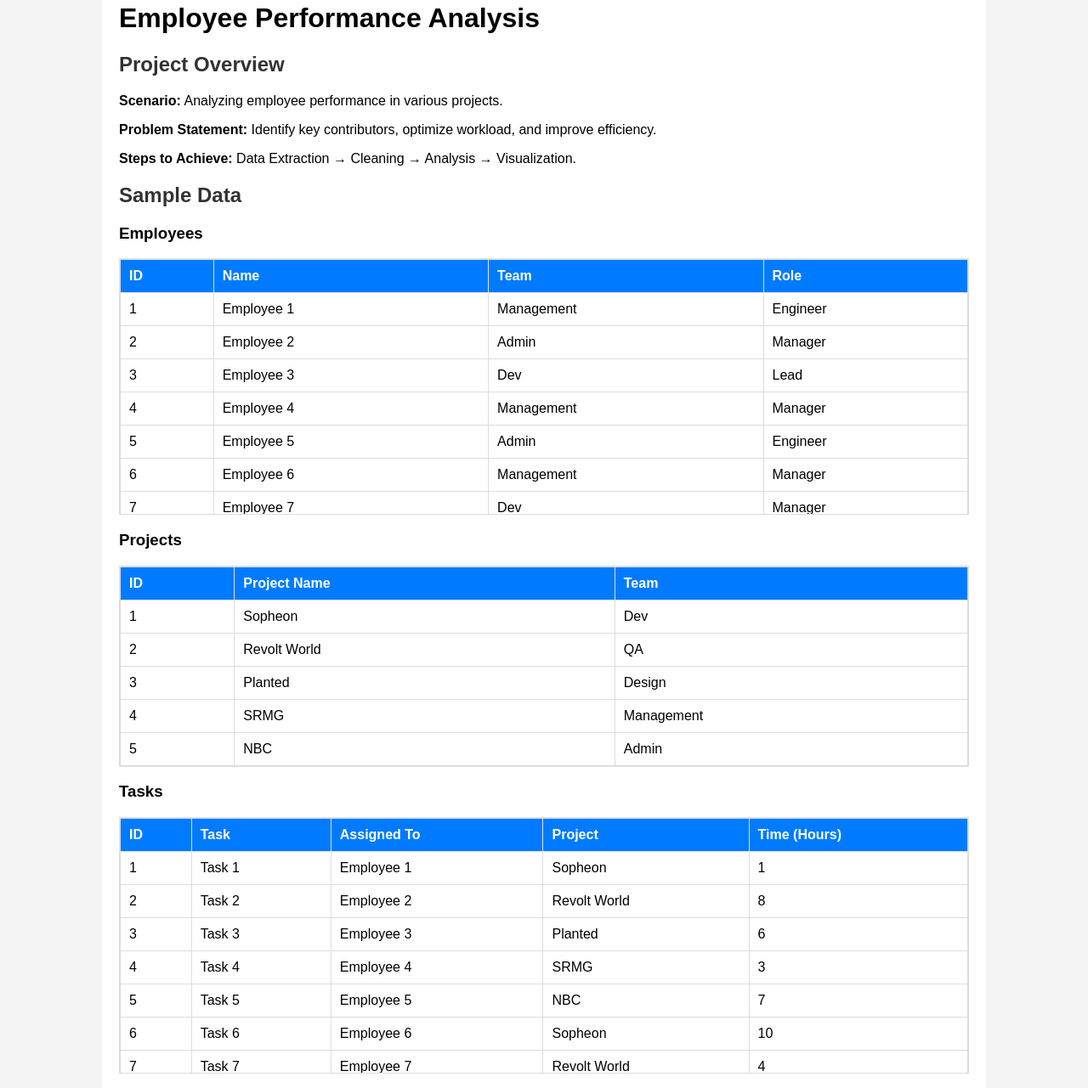
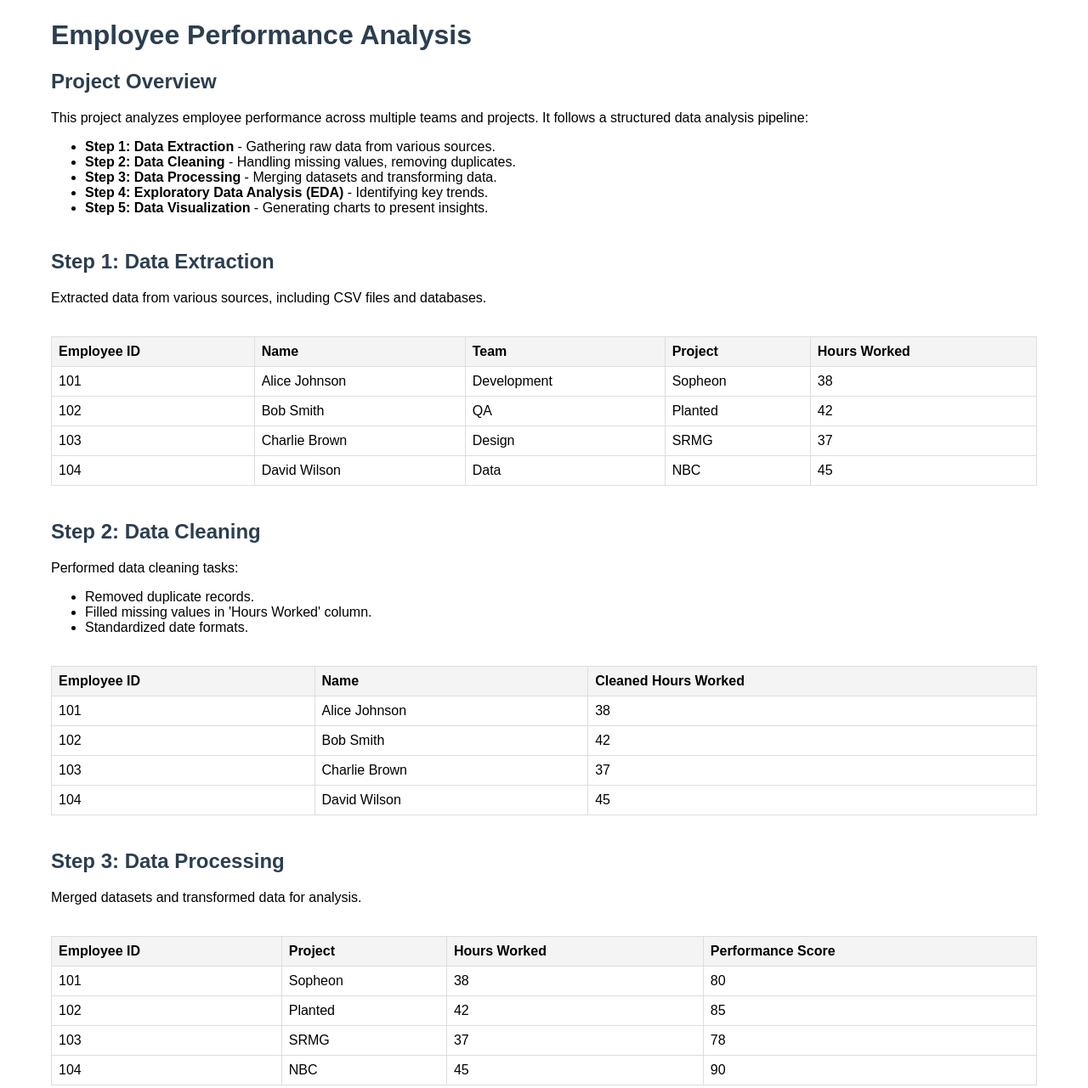
Before and after one commit to Praveen-millr/Employee-Performance-Analysis, a plain HTML site: page index.html in a window 1280 px wide. Shown: the part 58-1339 px from the top of the page at 85% size. Drawn offline with Linux system fonts and the light colour scheme.

Commit message:
update github page

```diff
--- a/index.html
+++ b/index.html
@@ -3,110 +3,111 @@
 <head>
     <meta charset="UTF-8">
     <meta name="viewport" content="width=device-width, initial-scale=1.0">
-    <title>Employee Performance Dashboard</title>
+    <title>Employee Performance Analysis</title>
     <style>
-        body { font-family: Arial, sans-serif; margin: 20px; padding: 0; background: #f4f4f4; }
-        .container { max-width: 1000px; margin: auto; background: white; padding: 20px; border-radius: 10px; }
-        h2 { color: #333; }
-        .table-container { overflow-x: auto; max-height: 300px; border: 1px solid #ddd; background: white; }
-        table { width: 100%; border-collapse: collapse; }
-        th, td { border: 1px solid #ddd; padding: 10px; text-align: left; }
-        th { background: #007BFF; color: white; }
-        img { max-width: 100%; height: auto; border-radius: 5px; margin-top: 10px; }
+        body { font-family: Arial, sans-serif; margin: 40px; padding: 20px; }
+        h1, h2 { color: #2c3e50; }
+        .container { max-width: 1200px; margin: auto; }
+        .section { margin-bottom: 40px; }
+        table { width: 100%; border-collapse: collapse; margin-top: 20px; }
+        th, td { border: 1px solid #ddd; padding: 8px; text-align: left; }
+        th { background-color: #f4f4f4; }
+        .scrollable-table { overflow-x: auto; max-height: 300px; }
+        .image-container img { width: 100%; max-width: 800px; margin-top: 20px; }
+        pre { background-color: #f4f4f4; padding: 10px; border-radius: 5px; overflow-x: auto; }
     </style>
 </head>
 <body>
     <div class="container">
         <h1>Employee Performance Analysis</h1>
 
-        <h2>Project Overview</h2>
-        <p><b>Scenario:</b> Analyzing employee performance in various projects.</p>
-        <p><b>Problem Statement:</b> Identify key contributors, optimize workload, and improve efficiency.</p>
-        <p><b>Steps to Achieve:</b> Data Extraction → Cleaning → Analysis → Visualization.</p>
-
-        <h2>Sample Data</h2>
-        <h3>Employees</h3>
-        <div class="table-container">
-            <table id="employeeTable">
-                <thead>
-                    <tr><th>ID</th><th>Name</th><th>Team</th><th>Role</th></tr>
-                </thead>
-                <tbody></tbody>
-            </table>
+        <div class="section">
+            <h2>Project Overview</h2>
+            <p>This project analyzes employee performance across multiple teams and projects. It follows a structured data analysis pipeline:</p>
+            <ul>
+                <li><strong>Step 1: Data Extraction</strong> - Gathering raw data from various sources.</li>
+                <li><strong>Step 2: Data Cleaning</strong> - Handling missing values, removing duplicates.</li>
+                <li><strong>Step 3: Data Processing</strong> - Merging datasets and transforming data.</li>
+                <li><strong>Step 4: Exploratory Data Analysis (EDA)</strong> - Identifying key trends.</li>
+                <li><strong>Step 5: Data Visualization</strong> - Generating charts to present insights.</li>
+            </ul>
         </div>
 
-        <h3>Projects</h3>
-        <div class="table-container">
-            <table id="projectTable">
-                <thead>
-                    <tr><th>ID</th><th>Project Name</th><th>Team</th></tr>
-                </thead>
-                <tbody></tbody>
-            </table>
+        <div class="section">
+            <h2>Step 1: Data Extraction</h2>
+            <p>Extracted data from various sources, including CSV files and databases.</p>
+            <div class="scrollable-table">
+                <table>
+                    <tr>
+                        <th>Employee ID</th><th>Name</th><th>Team</th><th>Project</th><th>Hours Worked</th>
+                    </tr>
+                    <tr><td>101</td><td>Alice Johnson</td><td>Development</td><td>Sopheon</td><td>38</td></tr>
+                    <tr><td>102</td><td>Bob Smith</td><td>QA</td><td>Planted</td><td>42</td></tr>
+                    <tr><td>103</td><td>Charlie Brown</td><td>Design</td><td>SRMG</td><td>37</td></tr>
+                    <tr><td>104</td><td>David Wilson</td><td>Data</td><td>NBC</td><td>45</td></tr>
+                </table>
+            </div>
         </div>
 
-        <h3>Tasks</h3>
-        <div class="table-container">
-            <table id="taskTable">
-                <thead>
-                    <tr><th>ID</th><th>Task</th><th>Assigned To</th><th>Project</th><th>Time (Hours)</th></tr>
-                </thead>
-                <tbody></tbody>
-            </table>
+        <div class="section">
+            <h2>Step 2: Data Cleaning</h2>
+            <p>Performed data cleaning tasks:</p>
+            <ul>
+                <li>Removed duplicate records.</li>
+                <li>Filled missing values in 'Hours Worked' column.</li>
+                <li>Standardized date formats.</li>
+            </ul>
+            <div class="scrollable-table">
+                <table>
+                    <tr>
+                        <th>Employee ID</th><th>Name</th><th>Cleaned Hours Worked</th>
+                    </tr>
+                    <tr><td>101</td><td>Alice Johnson</td><td>38</td></tr>
+                    <tr><td>102</td><td>Bob Smith</td><td>42</td></tr>
+                    <tr><td>103</td><td>Charlie Brown</td><td>37</td></tr>
+                    <tr><td>104</td><td>David Wilson</td><td>45</td></tr>
+                </table>
+            </div>
         </div>
 
-        <h2>Visualization Results</h2>
-        <h3>Employee Performance</h3>
-        <img src="results/employee_performance.png" alt="Employee Performance">
+        <div class="section">
+            <h2>Step 3: Data Processing</h2>
+            <p>Merged datasets and transformed data for analysis.</p>
+            <div class="scrollable-table">
+                <table>
+                    <tr>
+                        <th>Employee ID</th><th>Project</th><th>Hours Worked</th><th>Performance Score</th>
+                    </tr>
+                    <tr><td>101</td><td>Sopheon</td><td>38</td><td>80</td></tr>
+                    <tr><td>102</td><td>Planted</td><td>42</td><td>85</td></tr>
+                    <tr><td>103</td><td>SRMG</td><td>37</td><td>78</td></tr>
+                    <tr><td>104</td><td>NBC</td><td>45</td><td>90</td></tr>
+                </table>
+            </div>
+        </div>
 
-        <h3>Project Performance</h3>
-        <img src="results/project_performance.png" alt="Project Performance">
+        <div class="section">
+            <h2>Step 4: Exploratory Data Analysis (EDA)</h2>
+            <p>Analyzed key performance metrics:</p>
+            <ul>
+                <li>Average hours worked per team.</li>
+                <li>Project-wise employee performance.</li>
+                <li>Identified high-performing teams.</li>
+            </ul>
+        </div>
 
-        <h3>Team Performance</h3>
-        <img src="results/team_performance.png" alt="Team Performance">
+        <div class="section">
+            <h2>Step 5: Data Visualization</h2>
+            <p>Generated visual representations of the analyzed data.</p>
+            <div class="image-container">
+                <h3>Employee Performance</h3>
+                <img src="results/employee_performance.png" alt="Employee Performance Visualization">
+                <h3>Project Performance</h3>
+                <img src="results/project_performance.png" alt="Project Performance Visualization">
+                <h3>Team Performance</h3>
+                <img src="results/team_performance.png" alt="Team Performance Visualization">
+            </div>
+        </div>
     </div>
-
-    <script>
-        function generateFakeData() {
-            const teams = ['Dev', 'QA', 'Design', 'Management', 'Admin', 'Data'];
-            const projects = ['Sopheon', 'Revolt World', 'Planted', 'SRMG', 'NBC'];
-
-            const employees = Array.from({ length: 10 }, (_, i) => ({
-                id: i + 1,
-                name: `Employee ${i + 1}`,
-                team: teams[Math.floor(Math.random() * teams.length)],
-                role: ['Engineer', 'Analyst', 'Manager', 'Lead'][Math.floor(Math.random() * 4)]
-            }));
-
-            const projectData = projects.map((p, i) => ({ id: i + 1, name: p, team: teams[i % teams.length] }));
-
-            const tasks = Array.from({ length: 10 }, (_, i) => ({
-                id: i + 1,
-                task: `Task ${i + 1}`,
-                assignedTo: employees[i % employees.length].name,
-                project: projectData[i % projectData.length].name,
-                time: Math.floor(Math.random() * 10) + 1
-            }));
-
-            function populateTable(id, data, keys) {
-                const tableBody = document.querySelector(`#${id} tbody`);
-                data.forEach(row => {
-                    const tr = document.createElement('tr');
-                    keys.forEach(key => {
-                        const td = document.createElement('td');
-                        td.textContent = row[key];
-                        tr.appendChild(td);
-                    });
-                    tableBody.appendChild(tr);
-                });
-            }
-
-            populateTable('employeeTable', employees, ['id', 'name', 'team', 'role']);
-            populateTable('projectTable', projectData, ['id', 'name', 'team']);
-            populateTable('taskTable', tasks, ['id', 'task', 'assignedTo', 'project', 'time']);
-        }
-
-        generateFakeData();
-    </script>
 </body>
 </html>
```
